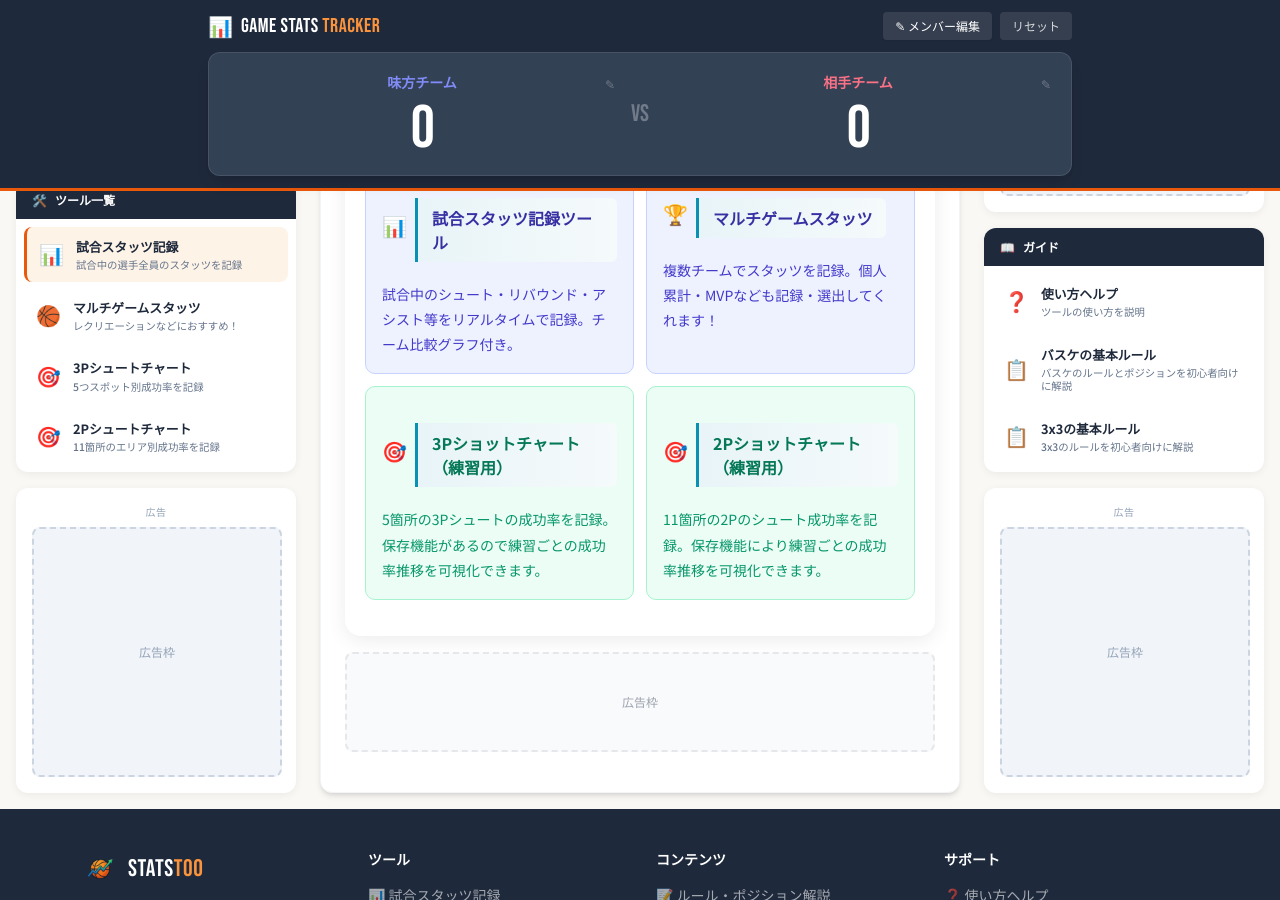
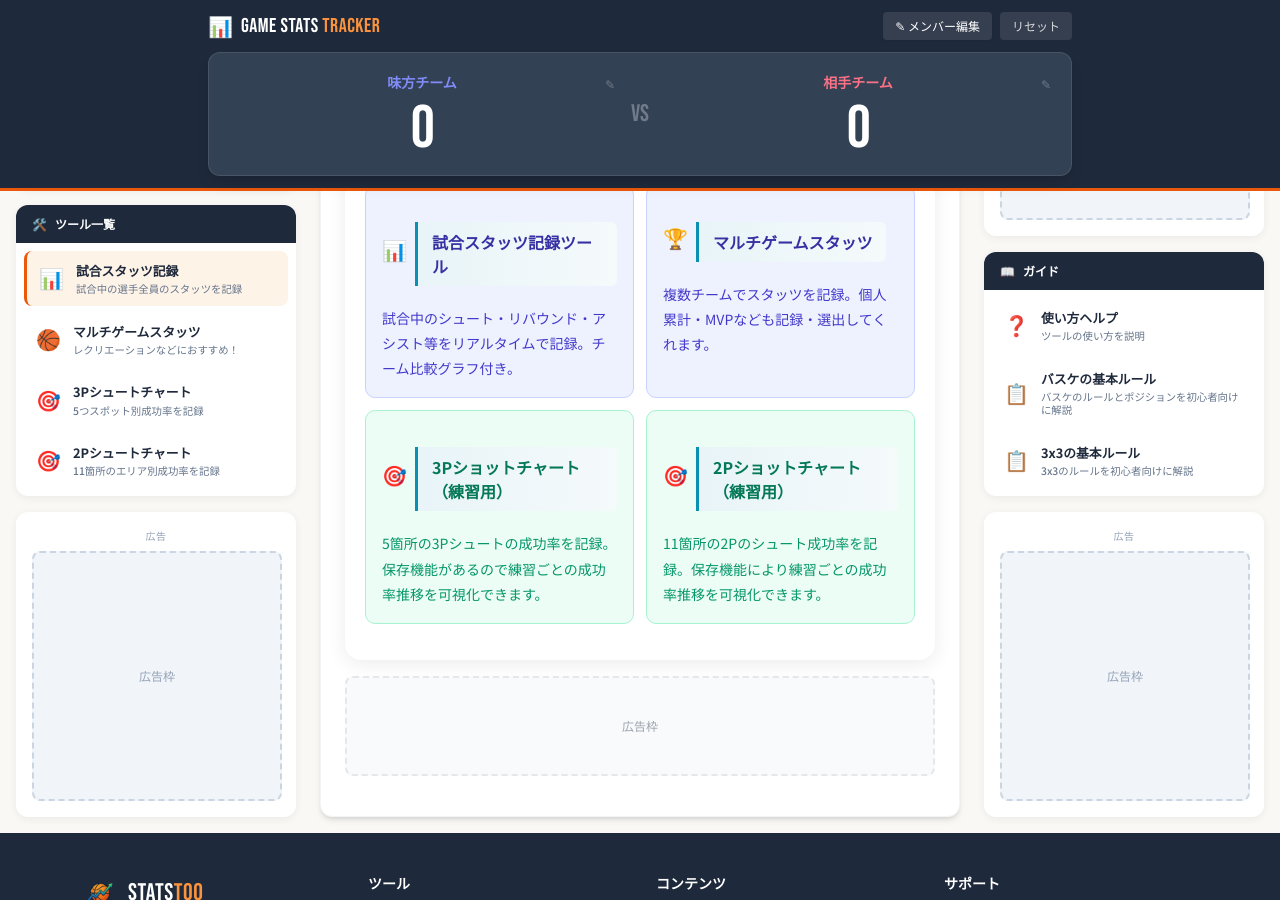
Before and after one commit to BSK-Ryo/statstoo, a Jekyll site: the page built from index.html, in a window 1280 px wide and 900 px high, scrolled down 6415 px. Built offline with Jekyll 4.4.1, drawn with Linux system fonts in a browser that asks for light colours; nearby versions of some CDN libraries.

Commit message:
微調整

```diff
--- a/index.html
+++ b/index.html
@@ -761,7 +761,7 @@ Google AdSense 設定手順
                         <p><strong>StatsToo</strong>は、バスケットボールのスタッツ記録・分析に特化した完全無料のWebツール集です。</p><br>
                         <p>試合中のリアルタイム・後日録画した動画からの記録なら<b>「試合スタッツ記録」</b>、個人的にシュート練習を記録したいなら<b>「3Pショットチャート」「2Pショットチャート」</b>と2つのツールをご用意しました。</p><br>
                         <p>また、レクリエーション用に<b>「マルチゲームスタッツ」</b>という複数チームで記録できるツールもあります。</p><br>
-                        <p>プレイヤーの皆様の成長をできるだけ手軽でわかりやすくデータでサポートします。ぜひご活用くださいませ！</p>
+                        <p>プレイヤーの皆様の成長をできるだけ手軽でわかりやすくデータでサポートします。ぜひご活用くださいませ！</p><br>
                     </p>
 
                     <section class="article-block">
@@ -883,7 +883,7 @@ Google AdSense 設定手順
                                     <span class="tool-card-icon">🏆</span>
                                     <h3 class="tool-card-title">マルチゲームスタッツ</h3>
                                 </div>
-                                <p class="tool-card-desc">複数チームでスタッツを記録。個人累計・MVPなども記録・選出してくれます！</p>
+                                <p class="tool-card-desc">複数チームでスタッツを記録。個人累計・MVPなども記録・選出してくれます。</p>
                             </div>
                             <div class="tool-card tool-card-shot">
                                 <div class="tool-card-header">
```
